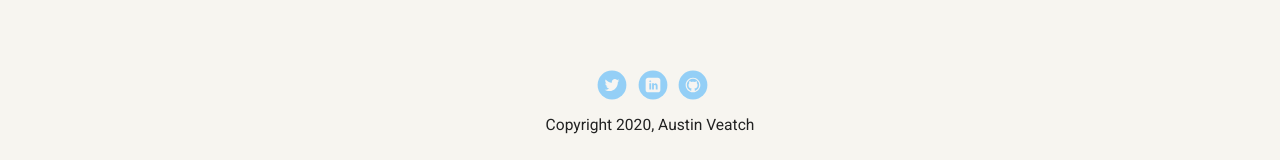
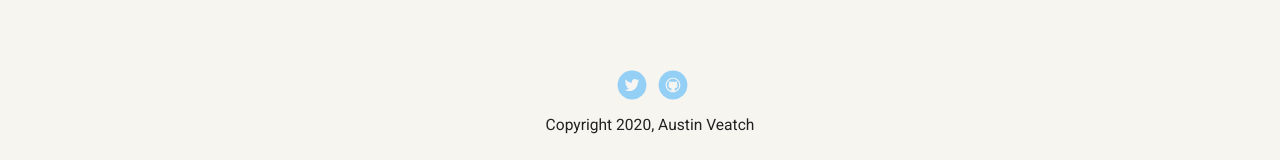
Before and after one commit to austin84/techDegreeProject_1, a plain HTML site: page index.html in a window 1280 px wide. Shown: the part 1062-1222 px from the top of the page. Drawn offline with Linux system fonts and the light colour scheme; a web font is replaced by a local one.

Commit message:
Remove LinkedIn

```diff
--- a/index.html
+++ b/index.html
@@ -48,7 +48,6 @@
     <footer>
       <ul>
         <li><a href="https://twitter.com/austinveatch" target="_blank" class="social twitter">Twitter</a></li>
-        <li><a href="#" class="social linkedin">LinkedIn</a></li>
         <li><a href="https://github.com/austin84" target="_blank" class="social github">Github</a></li>
       </ul>
       <p class="copyright">Copyright 2020, Austin Veatch</p>
```
